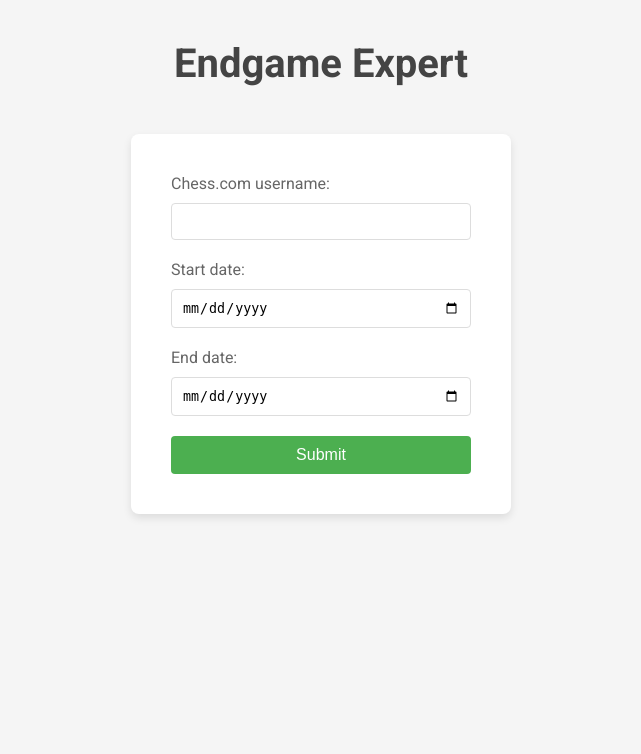
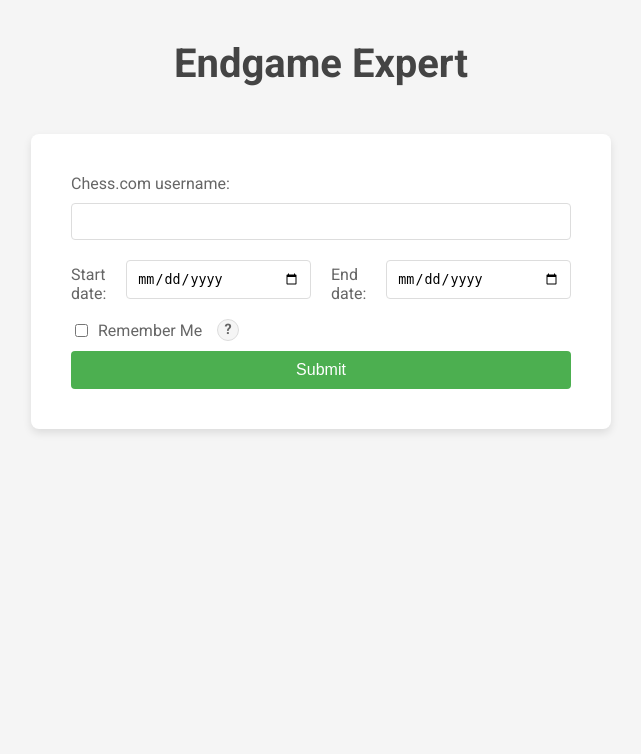
Before and after one commit to luke-wagner/EndgameExpert, a PHP site: page / in a window 1280 px wide. Shown: the top 754 px of the page, without its empty margins (319-960 px from the left). Run offline with PHP 8.4, Linux system fonts and the light colour scheme; data that the repository does not hold is empty.

Commit message:
Add extra fields for "Remember Me"

```diff
--- a/styles/launch_view.css
+++ b/styles/launch_view.css
@@ -27,8 +27,19 @@
     padding: 40px;
     border-radius: 8px;
     box-shadow: 0 4px 8px rgba(0, 0, 0, 0.1);
-    width: 300px;
-    margin-top:20px;
+    width: 500px; /* Increased width */
+    margin-top: 20px;
+}
+
+.inline-fields {
+    display: flex;
+    justify-content: space-between;
+    gap: 20px;
+}
+
+.inline-fields label {
+    flex: 1; /* Equal width for both fields */
+    margin-bottom: 5px;
 }
 
 .form-box label {
@@ -38,9 +49,10 @@
     display: block;
 }
 
-.form-box input[type="text"],
-.form-box input[type="date"] {
-    width: 100%;
+.inline-fields input[type="date"],
+.inline-fields input[type="text"],
+.inline-fields input[type="email"] {
+    width: 100%; /* Ensure inputs take full width within flex item */
     padding: 10px;
     margin-bottom: 20px;
     border: 1px solid #ddd;
@@ -70,3 +82,75 @@
         width: 90%;
     }
 }
+
+/* Style for Remember Me checkbox */
+.form-box label {
+    display: flex;
+    align-items: center;
+    gap: 5px;
+}
+
+.form-box label input[type="checkbox"] {
+    margin-right: 5px;
+}
+
+/* Style for tooltip */
+.tooltip-container {
+    position: relative;
+    display: inline-block;
+}
+
+.tooltip-icon {
+    display: inline-block;
+    background-color: #f5f5f5;
+    color: #666;
+    font-size: 0.9em;
+    font-weight: bold;
+    border: 1px solid #ddd;
+    border-radius: 50%;
+    width: 20px;
+    height: 20px;
+    text-align: center;
+    line-height: 20px;
+    cursor: pointer;
+}
+
+.tooltip-container {
+    display: inline-block;
+    margin-left: 10px;
+}
+
+.tooltip-container:hover .tooltip-text {
+    visibility: visible;
+    opacity: 1;
+}
+
+.tooltip-text {
+    visibility: hidden;
+    opacity: 0;
+    position: absolute;
+    background-color: #fff;
+    color: #333;
+    text-align: center;
+    border-radius: 4px;
+    padding: 5px;
+    box-shadow: 0 4px 8px rgba(0, 0, 0, 0.1);
+    width: 200px;
+    top: 100%; /* Position below the icon */
+    left: 50%;
+    transform: translateX(-50%);
+    transition: opacity 0.3s ease;
+    z-index: 1;
+    font-size: 0.85em;
+}
+
+/* Style for Name and Email input fields */
+.form-box input[type="text"],
+.form-box input[type="email"] {
+    width: 100%;
+    padding: 10px;
+    margin-bottom: 20px;
+    border: 1px solid #ddd;
+    border-radius: 4px;
+    box-sizing: border-box;
+}
--- a/views/launch_view.php
+++ b/views/launch_view.php
@@ -15,18 +15,39 @@
 <div class="form-container">
     <div class="form-box">
         <form action="analysis.php" method="GET">
-            <!-- Use a hidden input field to tell page to fetch data on load -->
             <input type="hidden" name="fetch-data" value="true">
             <input type="hidden" name="session" value="">
 
             <label for="username">Chess.com username:</label>
             <input type="text" id="username" name="username" required>
 
-            <label for="start-date">Start date:</label>
-            <input type="date" id="start-date" name="start-date" required>
+            <div class="inline-fields">
+                <label for="start-date">Start date:</label>
+                <input type="date" id="start-date" name="start-date" required>
 
-            <label for="end-date">End date:</label>
-            <input type="date" id="end-date" name="end-date" required>
+                <label for="end-date">End date:</label>
+                <input type="date" id="end-date" name="end-date" required>
+            </div>
+
+            <label>
+                <input type="checkbox" id="remember-me"> Remember Me
+                <div class="tooltip-container">
+                    <span class="tooltip-icon">?</span>
+                    <span class="tooltip-text">
+                        This will store your game data on the server, making future retrievals faster. We will never email you.
+                    </span>
+                </div>
+            </label>
+
+            <div id="extra-fields" style="display: none;">
+                <div class="inline-fields">
+                    <label for="name">Name:</label>
+                    <input type="text" id="name" name="name">
+
+                    <label for="email">Email:</label>
+                    <input type="email" id="email" name="email">
+                </div>
+            </div>
 
             <button type="submit">Submit</button>
         </form>
@@ -34,6 +55,15 @@
 </div>
 
 <script>
+    document.getElementById("remember-me").addEventListener("change", function () {
+        const extraFields = document.getElementById("extra-fields");
+        if (this.checked) {
+            extraFields.style.display = "block";
+        } else {
+            extraFields.style.display = "none";
+        }
+    });
+
     <?php
     // Create new session if doesn't yet exist
     if (isset($_GET['session']) == false) {
```
